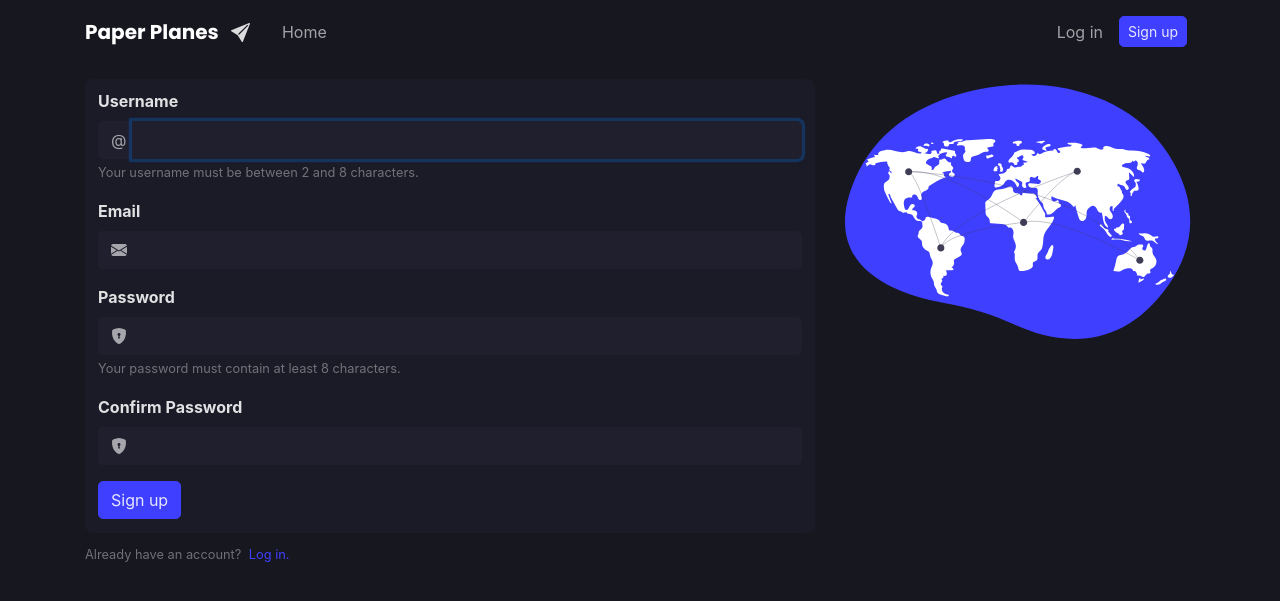
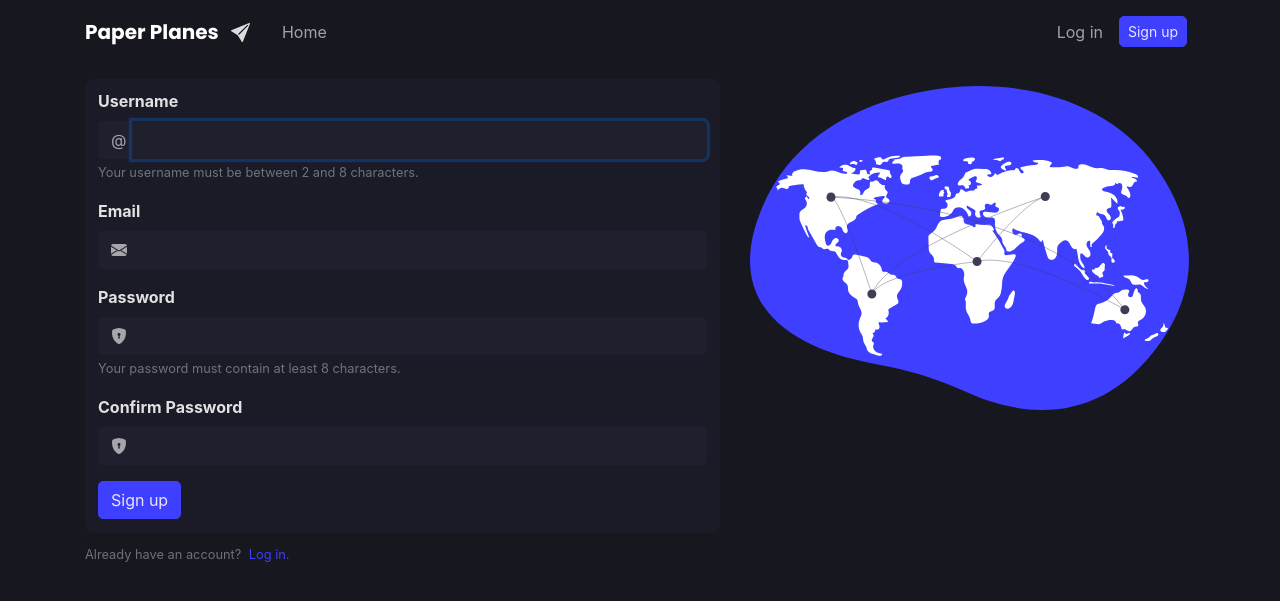
Before and after one commit to nolan-aaron/Paper_Planes, a Flask app: page /register in a window 1280 px wide. Shown: the top 601 px of the page. Run offline with Flask 2, Linux system fonts and the light colour scheme; some libraries are stand-ins or nearby versions.

Commit message:
Modified page structure + proportions

```diff
--- a/application/static/CSS/style.css
+++ b/application/static/CSS/style.css
@@ -1,6 +1,6 @@
 :root {
   --primary: #3f3fff;
-  --secondary: #ffff3f;
+  --secondary: #929287;
   --background: #17171f;
   --component: #1b1b27;
   --surface: #1f1f2e;
--- a/application/templates/base.html
+++ b/application/templates/base.html
@@ -145,11 +145,11 @@
 </header>
 
 <body>
-  <main role=" main" class="container container-main">
+  <main role="main" class="container container-main">
 
     <!-- MAIN -->
     <div class="row justify-content-center">
-      <div class="col-lg-8">
+      <div class="col-md-7">
 
         <!-- FLASH MESSAGES -->
         {% with messages = get_flashed_messages(with_categories=true) %}
--- a/application/templates/create_post.html
+++ b/application/templates/create_post.html
@@ -53,7 +53,7 @@
 <!-- SIDEBAR START -->
 {% block sidebar %}
 
-<div class="col-lg-4">
+<div class="col-md-5">
     <div class="content-section">
         <div class="align-middle mt-1">
             <h5 class="heading-title">Trending</h5>
--- a/application/templates/edit_post.html
+++ b/application/templates/edit_post.html
@@ -86,7 +86,7 @@
 <!-- SIDEBAR START -->
 {% block sidebar %}
 
-<div class="col-lg-4">
+<div class="col-md-5">
     <div class="content-section">
         <div class="align-middle mt-1">
             <h5 class="heading-title">Trending</h5>
--- a/application/templates/index.html
+++ b/application/templates/index.html
@@ -45,7 +45,7 @@
 <!-- SIDEBAR START -->
 {% block sidebar %}
 
-<div class="col-lg-4">
+<div class="col-md-5">
     <div class="content-section">
         <div class="align-middle mt-1">
             <h5 class="heading-title">Trending</h5>
--- a/application/templates/login.html
+++ b/application/templates/login.html
@@ -97,8 +97,8 @@
 <!-- SIDEBAR START -->
 {% block sidebar %}
 
-<div class="col-lg-4 mt-1">
-    <img src="/static/img/login_image.svg" alt="Log in image" class="img-fluid mx-auto d-block">
+<div class="col-md-5 d-none d-md-block">
+    <img src="/static/img/login_image.svg" alt="Log in image" class="img-fluid float-right pr-4">
 </div>
 
 <!-- SIDEBAR END -->
--- a/application/templates/profile.html
+++ b/application/templates/profile.html
@@ -126,7 +126,7 @@
 <!-- SIDEBAR START -->
 {% block sidebar %}
 
-<div class="col-lg-4">
+<div class="col-md-5">
     <div class="content-section">
         <div class="align-middle mt-1">
             <h5 class="heading-title">Tip and tricks!</h5>
--- a/application/templates/register.html
+++ b/application/templates/register.html
@@ -141,8 +141,8 @@
 <!-- SIDEBAR START -->
 {% block sidebar %}
 
-<div class="col-lg-4">
-    <img src="/static/img/register_image.svg" alt="Sign up image" class="img-fluid">
+<div class="col-md-5 d-none d-md-block">
+    <img src="/static/img/register_image.svg" alt="Sign up image" class="img-fluid mx-auto d-block">
 </div>
 
 <!-- SIDEBAR END -->
```
Also changed, not shown: application/todo.txt (+0 -14 lines), application/static/img/login_image.svg, 3 other files.
